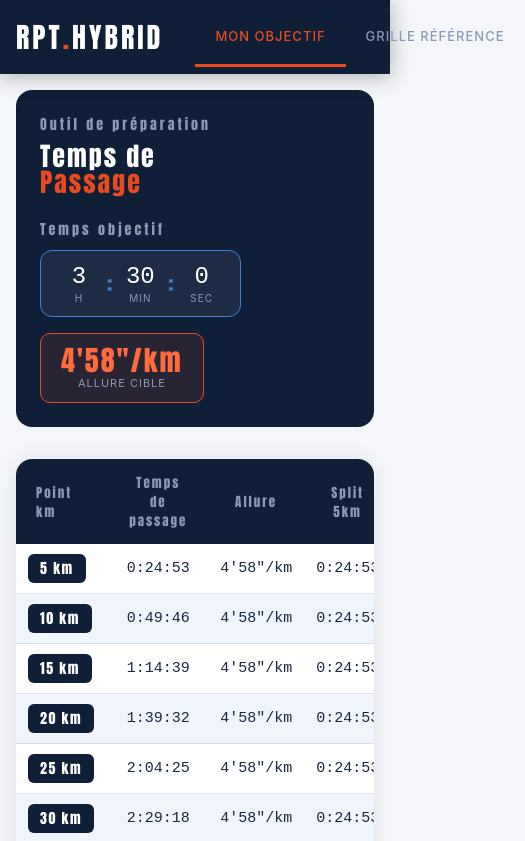
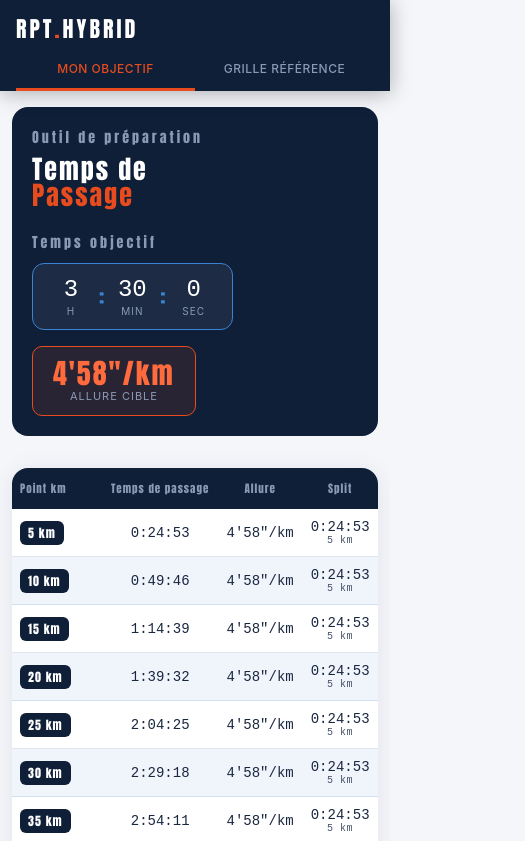
Before and after one commit to RPT-hybrid/index.html, a plain HTML site: page index.html in a window 390 px wide. Both pictures are taken after a click on the button "MON OBJECTIF". Shown: the top 841 px of the page, 525 px wide, since content can reach past the window. Drawn offline with Linux system fonts and the light colour scheme.

Commit message:
Fix mobile layout, last split distance and empty reference grid
- Header wraps on small screens so the tabs no longer push the page to 574px at 375px
- Calculator table is compacter on mobile and can scroll if needed
- Split column shows the real segment distance (2,195 km for the last one)
- Reference grid shows a message when the start time is after the end time
- Tab switching no longer relies on the global event object

Co-Authored-By: Claude Opus 5.5 <noreply@anthropic.com>
Claude-Session: https://claude.ai/code/session_015A5gb5goUwH5zgABgA36MM

```diff
--- a/index.html
+++ b/index.html
@@ -222,6 +222,8 @@
     box-shadow: 0 2px 24px rgba(15,31,56,0.08);
   }
 
+  .pass-table { overflow-x: auto; }
+
   .pass-table table {
     width: 100%;
     border-collapse: collapse;
@@ -262,6 +264,7 @@
 
   .km-badge {
     display: inline-block;
+    white-space: nowrap;
     background: var(--navy);
     color: var(--white);
     font-family: 'Impact', 'Arial Narrow', sans-serif;
@@ -296,12 +299,30 @@
 
   .split-cell {
     font-size: 13px;
+    white-space: nowrap;
     color: var(--muted);
     text-align: center;
     font-family: 'Courier New', Courier, monospace;
   }
 
   .finish-row .split-cell { color: rgba(255,255,255,0.6); }
+
+  .split-dist {
+    display: block;
+    font-size: 10px;
+    letter-spacing: 0.5px;
+    opacity: 0.8;
+  }
+
+  .grid-empty {
+    background: var(--card-bg);
+    color: var(--text);
+    padding: 2rem 1.5rem;
+    text-align: center;
+    font-size: 15px;
+    white-space: normal;
+    font-family: -apple-system, BlinkMacSystemFont, 'Segoe UI', Arial, sans-serif;
+  }
 
   .bar-col { width: 140px; }
 
@@ -474,6 +495,24 @@
     .pass-table tbody td { padding: 10px 12px; }
     .bar-col { display: none; }
   }
+
+  @media (max-width: 600px) {
+    .header-inner { flex-wrap: wrap; gap: 0; }
+    .logo { font-size: 22px; padding: 12px 0 4px; }
+    .tabs { width: 100%; }
+    .tab-btn { flex: 1; padding: 12px 8px; font-size: 12px; letter-spacing: 0.5px; }
+    main { padding: 1rem 0.75rem; }
+    .calc-hero { padding: 1.25rem; }
+    .input-group { width: 100%; }
+    .ref-controls { padding: 1.25rem; gap: 1rem; }
+    .ref-hint { margin-left: 0; }
+    .pass-table thead th { padding: 12px 8px; font-size: 11px; letter-spacing: 1px; }
+    .pass-table tbody td { padding: 10px 8px; font-size: 14px; }
+    .km-badge { font-size: 12px; padding: 3px 8px; letter-spacing: 1px; }
+    .time-cell { font-size: 14px; }
+    .finish-row .time-cell { font-size: 15px; }
+    .pace-cell, .split-cell { font-size: 12px; }
+  }
 </style>
 </head>
 <body>
@@ -483,8 +522,8 @@
     <div class="logo">RPT<span>.</span>HYBRID</div>
     <div class="header-title">Calculateur Marathon</div>
     <div class="tabs">
-      <button class="tab-btn active" onclick="switchTab('calc')">Mon Objectif</button>
-      <button class="tab-btn" onclick="switchTab('ref')">Grille Référence</button>
+      <button class="tab-btn active" onclick="switchTab('calc', this)">Mon Objectif</button>
+      <button class="tab-btn" onclick="switchTab('ref', this)">Grille Référence</button>
     </div>
   </div>
 </header>
@@ -535,7 +574,7 @@
             <th>Point km</th>
             <th>Temps de passage</th>
             <th>Allure</th>
-            <th>Split 5km</th>
+            <th>Split</th>
             <th class="bar-col">Progression</th>
           </tr>
         </thead>
@@ -623,7 +662,8 @@ function renderCalc() {
   KM_POINTS.forEach((km, i) => {
     const isFinish = km === 42.195;
     const passage = target * (km / MARATHON);
-    const splitDist = i === 0 ? 5 : km - KM_POINTS[i-1];
+    const splitDist = i === 0 ? km : km - KM_POINTS[i-1];
+    const splitLabel = `${String(+splitDist.toFixed(3)).replace('.', ',')} km`;
     const splitTime = passage - prevSplit;
     const pct = (km / MARATHON) * 100;
     prevSplit = passage;
@@ -635,7 +675,7 @@ function renderCalc() {
       <td><span class="km-badge">${isFinish ? '42.195 km' : km + ' km'}</span></td>
       <td class="time-cell">${fmtTime(passage)}</td>
       <td class="pace-cell">${fmtPace(pacePerKm)}/km</td>
-      <td class="split-cell">${fmtTime(splitTime)}</td>
+      <td class="split-cell">${fmtTime(splitTime)}<span class="split-dist">${splitLabel}</span></td>
       <td class="bar-col">
         <div class="progress-bar-bg">
           <div class="progress-bar-fill" style="width:${pct.toFixed(1)}%"></div>
@@ -684,6 +724,11 @@ function renderGrid() {
   const table = document.getElementById('grid-table');
   table.innerHTML = '';
 
+  if (objectives.length === 0) {
+    table.innerHTML = '<tbody><tr><td class="grid-empty">Le temps de départ doit être inférieur ou égal au temps de fin. Choisis une autre plage d\'objectifs.</td></tr></tbody>';
+    return;
+  }
+
   // Header row 1: objectifs
   const thead = document.createElement('thead');
   const tr1 = document.createElement('tr');
@@ -730,11 +775,11 @@ function renderGrid() {
 }
 
 // ===== TABS =====
-function switchTab(tab) {
+function switchTab(tab, btn) {
   document.querySelectorAll('.view').forEach(v => v.classList.remove('active'));
   document.querySelectorAll('.tab-btn').forEach(b => b.classList.remove('active'));
   document.getElementById('view-' + tab).classList.add('active');
-  event.target.classList.add('active');
+  btn.classList.add('active');
 }
 
 // INIT
```
